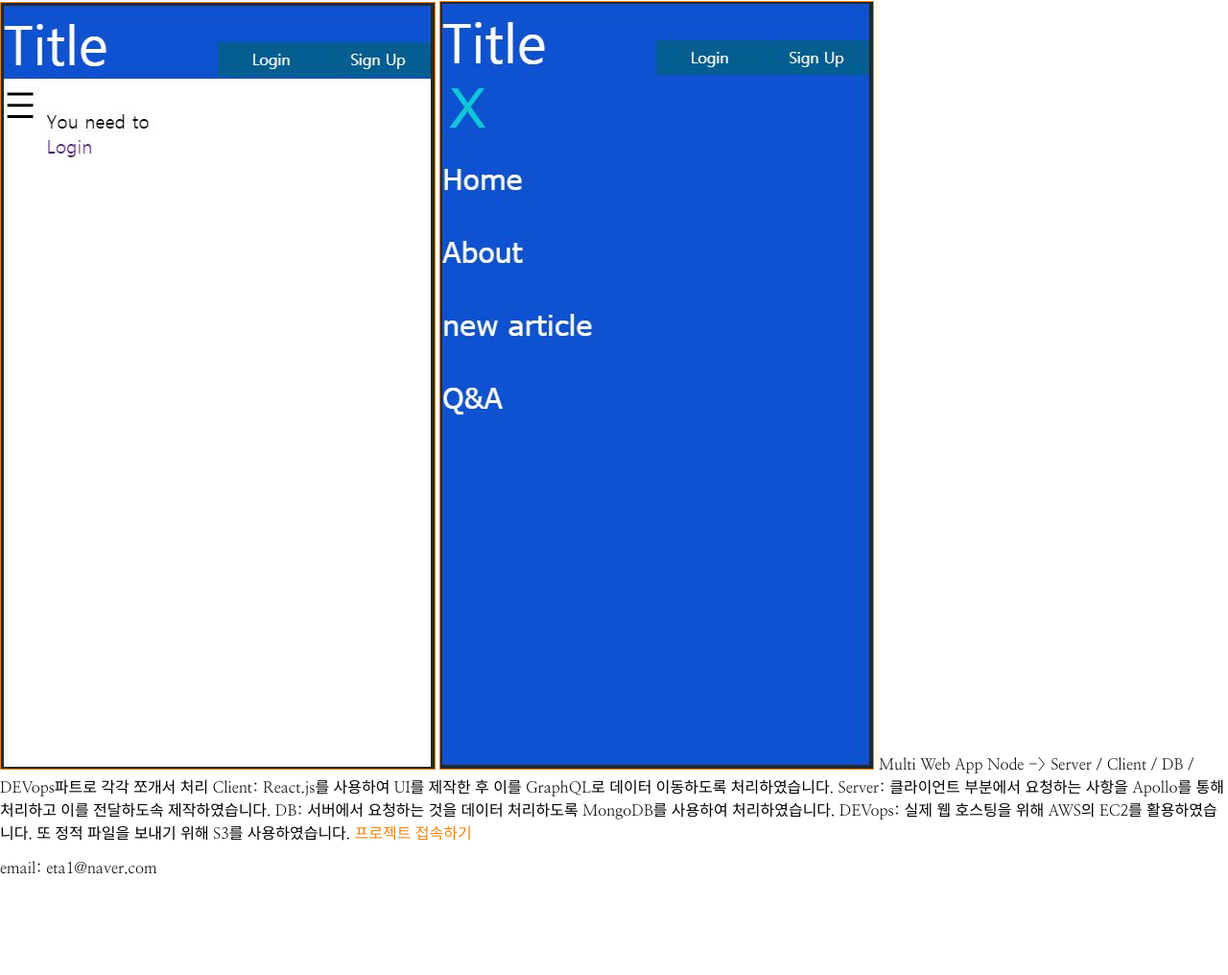
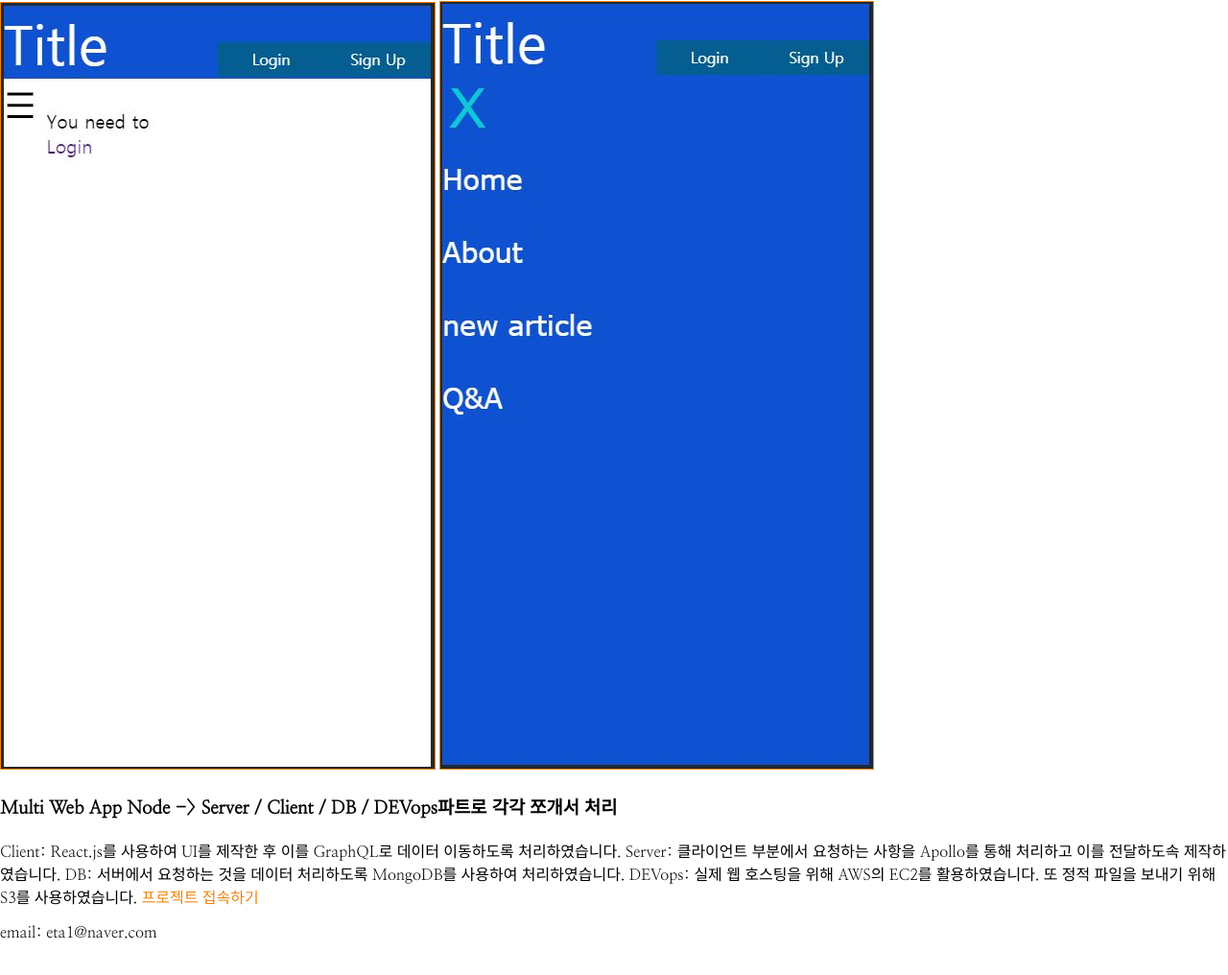
Before and after one commit to JangGeunSong/JangGeunSong.github.io, a plain HTML site: page index.html in a window 1280 px wide. Shown: the part 2438-3454 px from the top of the page at 96% size. Before the commit the page ends 3389 px from the top, so only its background shows below. Drawn offline with nearby package versions, Linux system fonts and the light colour scheme.

Commit message:
project part 수정

```diff
--- a/index.html
+++ b/index.html
@@ -114,16 +114,18 @@
             <img class="desktopimg" src="./img/메인3.JPG" alt="메인화면 2">
             <img class="phoneimg" src="./img/폰화면1.JPG" alt="폰화면 1">
             <img class="phoneimg" src="./img/폰화면2.JPG" alt="폰화면 1">
-            Multi Web App Node    -> Server / Client / DB / DEVops파트로 각각 쪼개서 처리
-            Client: React.js를 사용하여 UI를 제작한 후 이를 GraphQL로 데이터 이동하도록 처리하였습니다.
+            <h3>Multi Web App Node    -> Server / Client / DB / DEVops파트로 각각 쪼개서 처리</h3>
+            <p>
+                Client: React.js를 사용하여 UI를 제작한 후 이를 GraphQL로 데이터 이동하도록 처리하였습니다.
 
-            Server: 클라이언트 부분에서 요청하는 사항을 Apollo를 통해 처리하고 이를 전달하도속 제작하였습니다.
+                Server: 클라이언트 부분에서 요청하는 사항을 Apollo를 통해 처리하고 이를 전달하도속 제작하였습니다.
 
-            DB: 서버에서 요청하는 것을 데이터 처리하도록 MongoDB를 사용하여 처리하였습니다.
+                DB: 서버에서 요청하는 것을 데이터 처리하도록 MongoDB를 사용하여 처리하였습니다.
 
-            DEVops: 실제 웹 호스팅을 위해 AWS의 EC2를 활용하였습니다. 또 정적 파일을 보내기 위해 S3를 사용하였습니다.
+                DEVops: 실제 웹 호스팅을 위해 AWS의 EC2를 활용하였습니다. 또 정적 파일을 보내기 위해 S3를 사용하였습니다.
 
-            <a href="https://songjanggeun.net">프로젝트 접속하기</a>
+                <a href="https://songjanggeun.net">프로젝트 접속하기</a>
+            </p>
         </div>
     </section>
     <!-- 포트폴리오 연락처 -->
```
